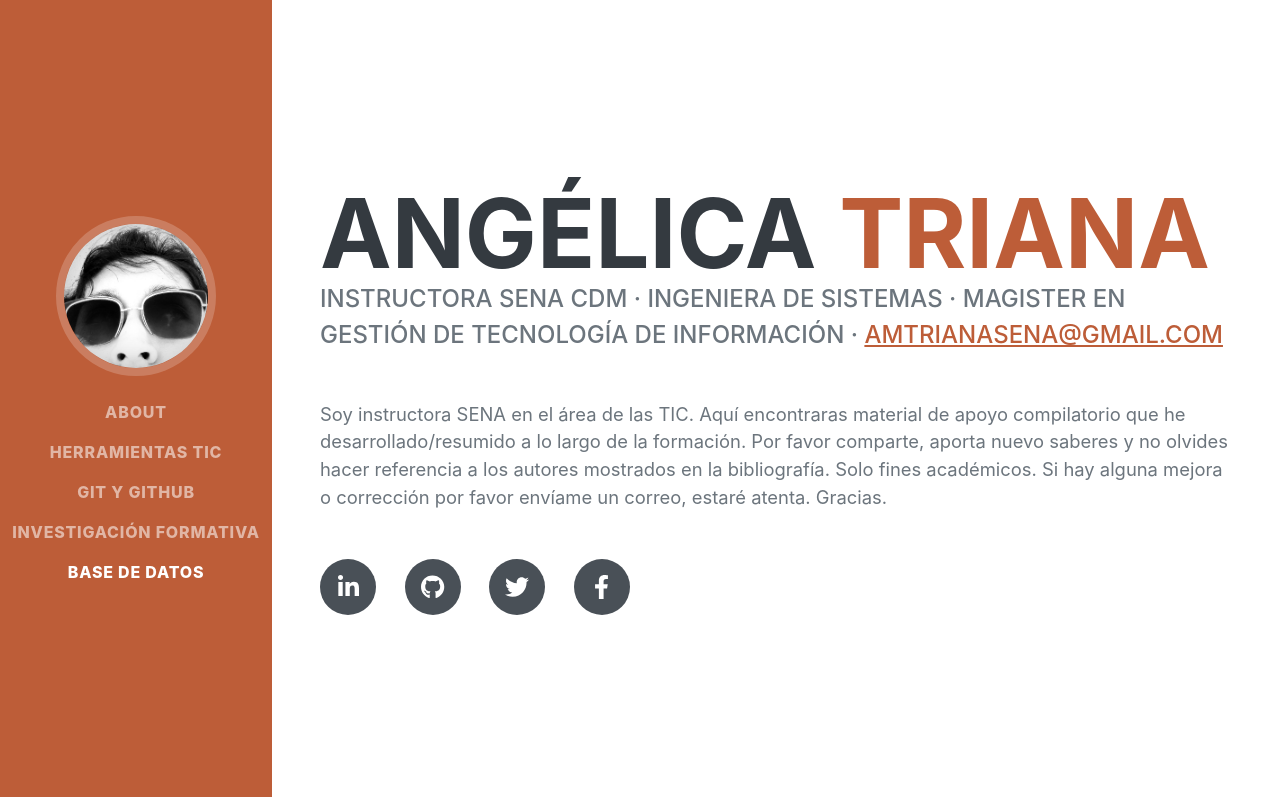
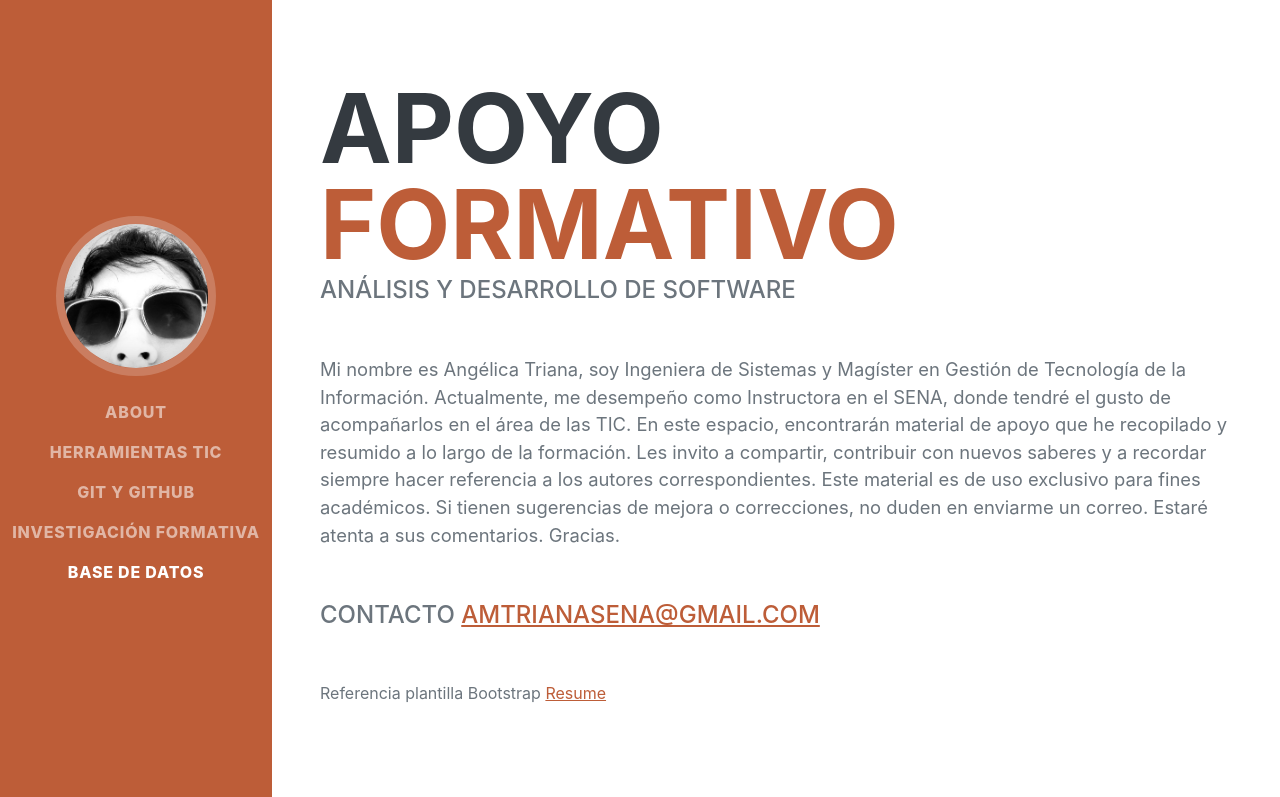
Before and after one commit to trianagel/trianagel.github.io, a plain HTML site: page index.html in a window 1280 px wide. Shown: the top 797 px of the page. Drawn offline with nearby package versions, Linux system fonts and the light colour scheme; a web font is replaced by a local one.

Commit message:
comparte v1 apoyo formacion

```diff
--- a/index.html
+++ b/index.html
@@ -6,7 +6,7 @@
     <meta name="viewport" content="width=device-width, initial-scale=1, shrink-to-fit=no" />
     <meta name="description" content="" />
     <meta name="author" content="" />
-    <title>Resume - Start Bootstrap Theme</title>
+    <title>Resumen - trianagel</title>
     <link rel="icon" type="image/x-icon" href="assets/img/favicon.ico" />
     <!-- Font Awesome icons (free version)-->
     <script src="https://use.fontawesome.com/releases/v6.3.0/js/all.js" crossorigin="anonymous"></script>
@@ -46,24 +46,31 @@
         <section class="resume-section" id="about">
             <div class="resume-section-content">
                 <h1 class="mb-0">
-                    Angélica
-                    <span class="text-primary">Triana</span>
+                    Apoyo
+                    <span class="text-primary">Formativo</span>
                 </h1>
                 <div class="subheading mb-5">
-                    Instructora SENA CDM · Ingeniera de Sistemas · Magister en Gestión de Tecnología de Información ·
+                    Análisis y Desarrollo de Software
+                </div>
+                <p class="lead mb-5">Mi nombre es Angélica Triana, soy Ingeniera de Sistemas y Magíster en Gestión de Tecnología de la Información. Actualmente, me desempeño como Instructora en el SENA, donde tendré el gusto de acompañarlos en el área de las TIC.
+
+                    En este espacio, encontrarán material de apoyo que he recopilado y resumido a lo largo de la formación. Les invito a compartir, contribuir con nuevos saberes y a recordar siempre hacer referencia a los autores correspondientes. Este material es de uso exclusivo para fines académicos.
+
+                    Si tienen sugerencias de mejora o correcciones, no duden en enviarme un correo. Estaré atenta a sus comentarios.
+
+                    Gracias.
+                </p>
+                <div class="subheading mb-5">
+                    CONTACTO
                     <a href="mailto:name@email.com">amtrianasena@gmail.com</a>
                 </div>
-                <p class="lead mb-5">Soy instructora SENA en el área de las TIC. Aquí encontraras material de apoyo
-                    compilatorio que he desarrollado/resumido a lo largo de la formación. Por favor comparte, aporta
-                    nuevo saberes y no olvides hacer referencia a los autores mostrados en la bibliografía. Solo fines
-                    académicos. Si hay alguna mejora o corrección por favor envíame un correo, estaré atenta. Gracias.
-                </p>
-                <div class="social-icons">
+                <p>Referencia plantilla Bootstrap <a href="https://startbootstrap.com/theme/resume">Resume</a></p>
+                <!--<div class="social-icons">
                     <a class="social-icon" href="#!"><i class="fab fa-linkedin-in"></i></a>
                     <a class="social-icon" href="#!"><i class="fab fa-github"></i></a>
                     <a class="social-icon" href="#!"><i class="fab fa-twitter"></i></a>
                     <a class="social-icon" href="#!"><i class="fab fa-facebook-f"></i></a>
-                </div>
+                </div>-->
             </div>
         </section>
         <hr class="m-0" />
@@ -362,9 +369,11 @@
                 <div class="d-flex flex-column flex-md-row justify-content-between mb-5">
                     <div class="flex-grow-1">
                         <h3 class="mb-0">Comentarios</h3>
+                        <br>
                         <p>El material dado a continuación esta orientado a MySQL y MongoDB a nivel de sentencias,
                             evitando en lo posible las opciones que la interfaz de usuario de los diferentes gestores de bases de datos ofrecen.
                         </p>
+                        <br>
                         <h3 class="mb-0">Instalación del software orientado a MySQL</h3>
                         <iframe src="https://drive.google.com/file/d/19JFOYUm8UiXFEIm3U5FlwJuTWSXf3Fhz/preview"
                             width="100%" height="300" allow="autoplay" style="border:none;"></iframe>
@@ -484,6 +493,7 @@
                 <div class="d-flex flex-column flex-md-row justify-content-between mb-5">
                     <div class="flex-grow-1">
                         <h3 class="mb-0">Enlace tutoriales</h3>
+                        <br>
                         <p>Podrá encontrar diferentes tutoriales de su interés para profundizar su formación.
                         </p>
                         <ul class="fa-ul mb-0">
```
